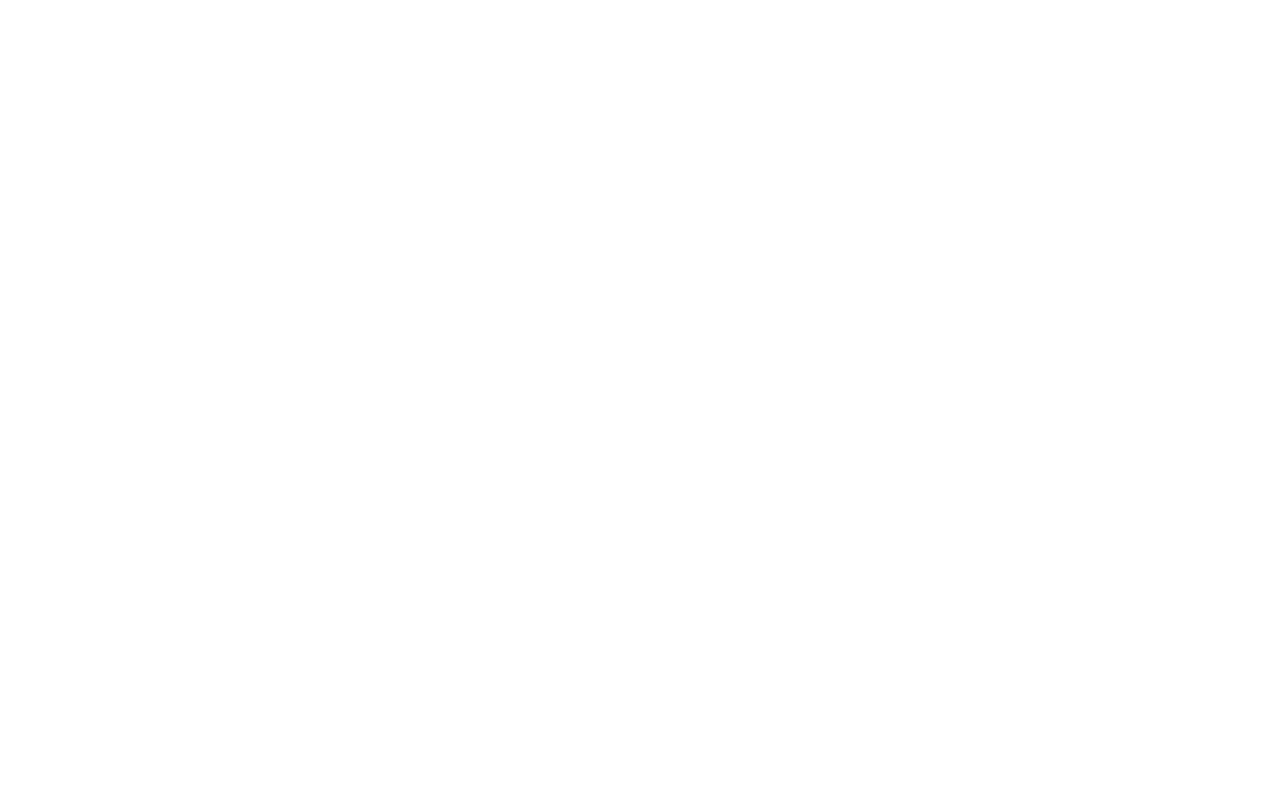
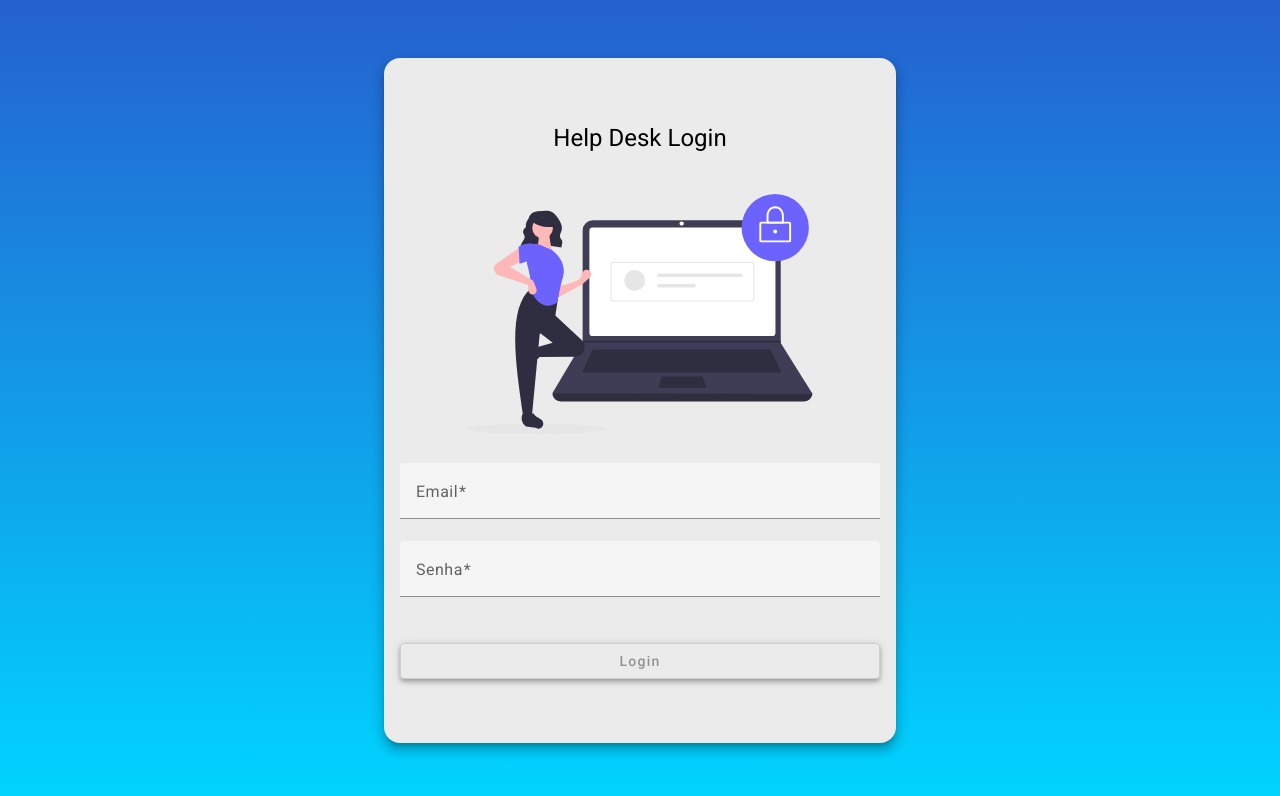
Before and after one commit to Uallace/helpdesk-frontend, an Angular app: page /login in a window 1280 px wide. Before the commit this address led to /. Shown: the top 796 px of the page. Built offline with nearby package versions, Linux system fonts and the light colour scheme.

Commit message:
Html, Css e validação de campos adicionados ao componente login

```diff
--- a/src/app/app-routing.module.ts
+++ b/src/app/app-routing.module.ts
@@ -3,8 +3,13 @@
 import { NavComponent } from './components/nav/nav.component';
 import { HomeComponent } from './components/home/home.component';
 import { TecnicoListComponent } from './components/tecnico/tecnico-list/tecnico-list.component';
+import { LoginComponent } from './components/login/login.component';
 
 const routes: Routes = [
+  {
+    path: 'login',
+    component: LoginComponent
+  },
   {
     path: '',
     component: NavComponent,
--- a/src/app/components/login/login.component.css
+++ b/src/app/components/login/login.component.css
@@ -0,0 +1,33 @@
+.container {
+    height: 100%;
+    background: linear-gradient(180deg, rgba(2,0,36,1) 0%, rgba(37,97,207,1) 0%, rgba(0,212,255,1) 100%);
+    display: flex;
+    align-items: center;
+    justify-content: center;
+}
+
+.form {
+    width: 30rem;
+    margin: auto;
+    background-color: rgb(235, 235, 235);
+    padding: 4rem 1rem;
+    border-radius: 1rem;
+}
+h1 {
+    width: 100%;
+    text-align: center;
+}
+
+img {
+    height: 15rem;
+    width: 100%;
+    margin: 1.5rem auto 1.5rem auto;
+}
+
+.full-width{
+    width: 100%;
+}
+
+button {
+    margin-top: 1.5rem;
+}
--- a/src/app/components/login/login.component.html
+++ b/src/app/components/login/login.component.html
@@ -1 +1,32 @@
-<p>login works!</p>
+<div class="container">
+    <form class="form mat-elevation-z8">
+
+        <h1>Help Desk Login</h1>
+
+        <img src="assets/img/login-image.svg" alt="imagem de login">
+
+        <mat-form-field class="full-width">
+          <mat-label>Email</mat-label>
+          <input
+          [formControl]="email"
+          required
+          [(ngModel)]="creds.email"
+          name="email"
+          matInput placeholder="Digite seu e-mail..."
+          type="email">
+        </mat-form-field>
+
+        <mat-form-field class="full-width">
+            <mat-label>Senha</mat-label>
+            <input
+            [formControl]="senha"
+            required
+            [(ngModel)]="creds.senha"
+            name="senha"
+            matInput placeholder="Digite sua senha..."
+            type="password">
+          </mat-form-field>
+
+          <button [disabled]="!validaCampos()" class="full-width mat-elevation-z4" mat-stroked-button color="primary" >Login</button>
+      </form>
+</div>
--- a/src/app/components/login/login.component.ts
+++ b/src/app/components/login/login.component.ts
@@ -1,10 +1,37 @@
-import { Component } from '@angular/core';
+import { Component, OnInit } from '@angular/core';
+import { FormControl, Validators } from '@angular/forms';
+import { Credenciais } from 'src/app/models/Credenciais';
 
 @Component({
   selector: 'app-login',
   templateUrl: './login.component.html',
   styleUrls: ['./login.component.css']
 })
-export class LoginComponent {
+export class LoginComponent implements OnInit{
+
+    creds: Credenciais = {
+      email: '',
+      senha: ''
+    }
+
+    email = new FormControl(null, Validators.email);
+    senha = new FormControl(null, Validators.minLength(3));
+
+
+    constructor() {}
+
+   ngOnInit(): void {
+
+   }
+
+   validaCampos(): boolean{
+
+    if(this.email.valid && this.senha.valid){
+      return true;
+    }else{
+      return false;
+    }
+
+   }
 
 }
--- /dev/null
+++ b/src/app/models/Credenciais.ts
@@ -0,0 +1,4 @@
+export interface Credenciais {
+    email: string;
+    senha: string;
+}
```
